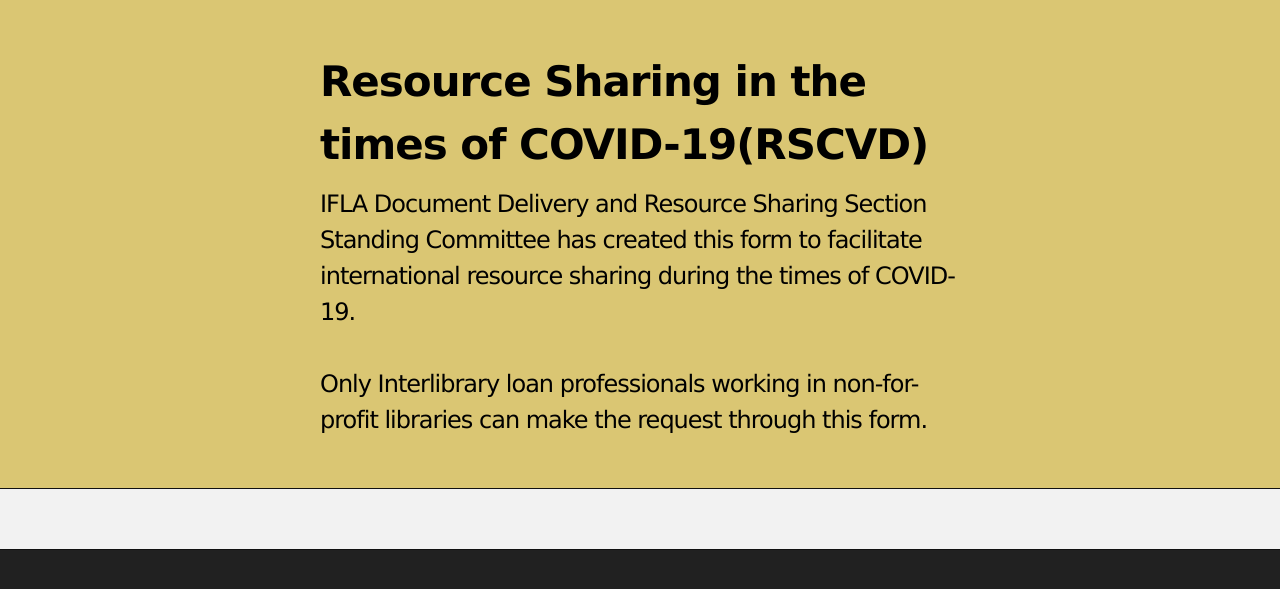
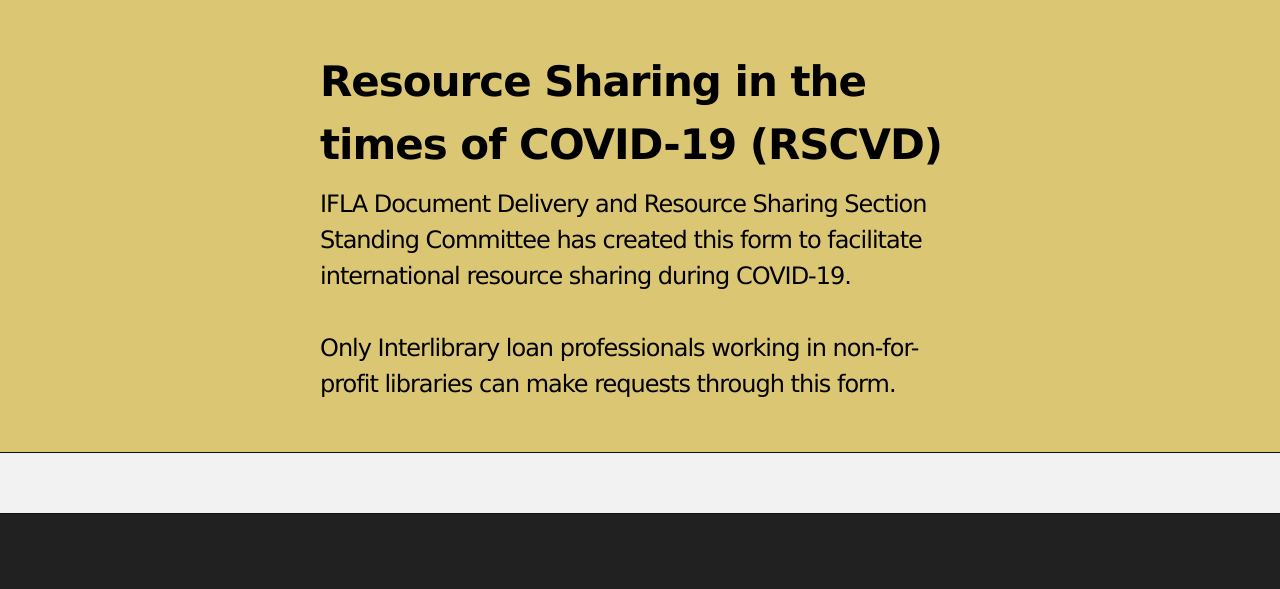
Before and after one commit to JosephMcArthur/rscvd-dev, a Jekyll site: the page built from index.md, in a window 1280 px wide. Shown: the top 589 px of the page. Built offline with Jekyll 4.4.1, drawn with Linux system fonts in a browser that asks for light colours; our own code applies the rules of GitHub Pages for plain Markdown files.

Commit message:
Update _config.yml

```diff
--- a/_config.yml
+++ b/_config.yml
@@ -1,5 +1,5 @@
-title: Resource Sharing in the times of COVID-19(RSCVD)
-description: IFLA Document Delivery and Resource Sharing Section Standing Committee has created this form to facilitate international resource sharing during the times of COVID-19. <br><br> Only Interlibrary loan professionals working in non-for-profit libraries can make the request through this form.
+title: Resource Sharing in the times of COVID-19 (RSCVD)
+description: IFLA Document Delivery and Resource Sharing Section Standing Committee has created this form to facilitate international resource sharing during COVID-19. <br><br> Only Interlibrary loan professionals working in non-for-profit libraries can make requests through this form.
 show_downloads: false
 google_analytics:
 theme: jekyll-theme-slate
```
